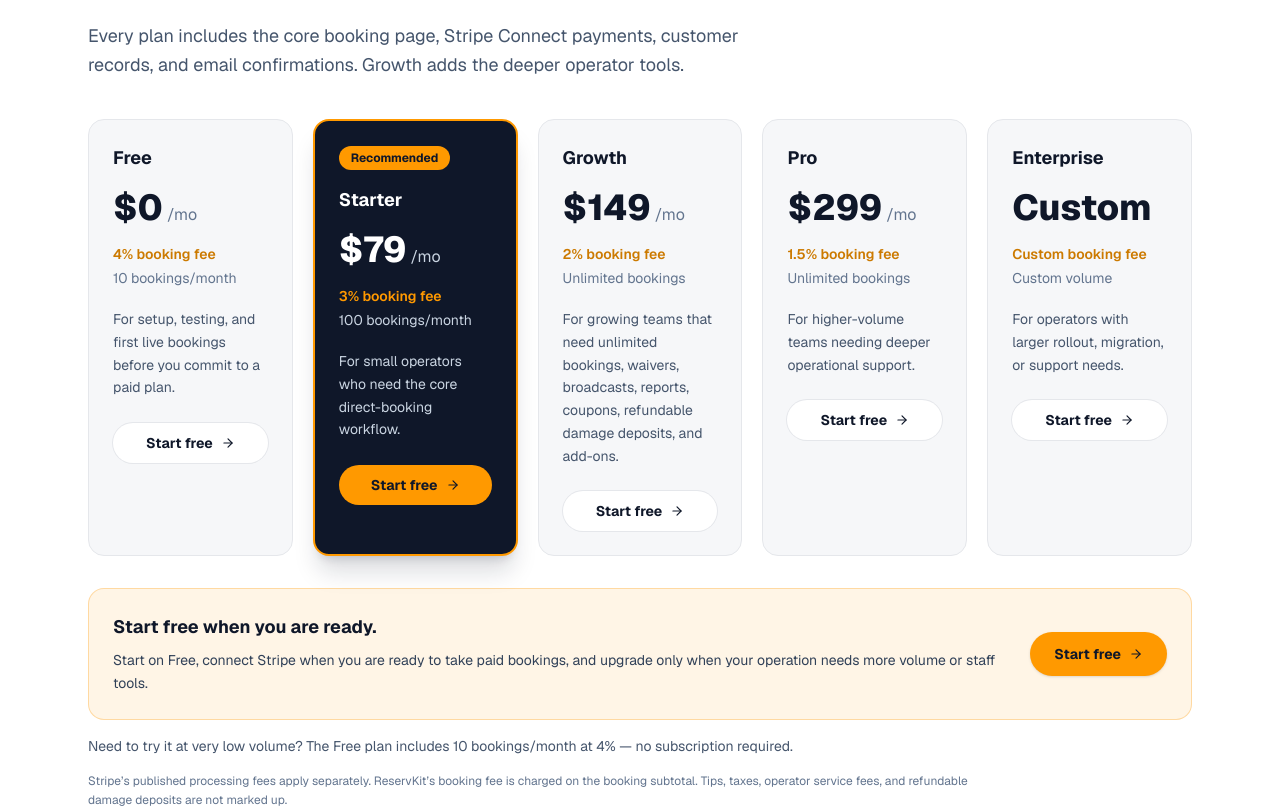
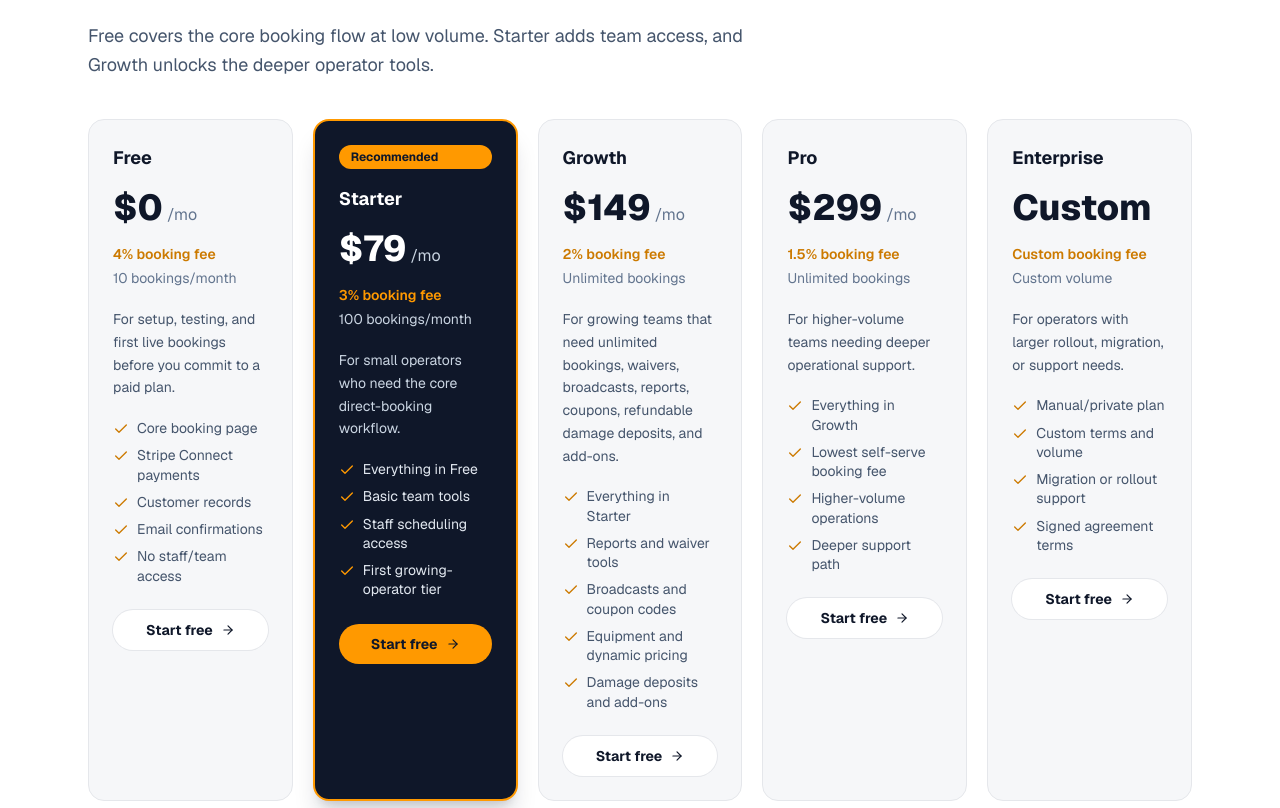
Before and after one commit to Cortana-Ops/reservkit-landing, a Next.js app: page /pricing in a window 1280 px wide. Shown: the part 383-1191 px from the top of the page. Built offline with nearby package versions, Linux system fonts and the light colour scheme.

Commit message:
Clarify public pricing plan gates

```diff
--- a/app/components/PricingSection.tsx
+++ b/app/components/PricingSection.tsx
@@ -1,4 +1,4 @@
-import { ArrowRight } from "lucide-react";
+import { ArrowRight, Check } from "lucide-react";
 import { TrackedLink } from "./TrackedLink";
 import {
   PRIMARY_CTA_URL,
@@ -25,7 +25,7 @@ export function PricingSection({ compact = false }: PricingSectionProps) {
             Pricing you can read without booking a demo.
           </h2>
           <p className="mt-4 text-lg leading-relaxed text-slate-600">
-            Every plan includes the core booking page, Stripe Connect payments, customer records, and email confirmations. Growth adds the deeper operator tools.
+            Free covers the core booking flow at low volume. Starter adds team access, and Growth unlocks the deeper operator tools.
           </p>
         </div>
 
@@ -33,7 +33,7 @@ export function PricingSection({ compact = false }: PricingSectionProps) {
           {pricingTiers.map((tier) => (
             <article
               key={tier.name}
-              className={`relative rounded-2xl p-6 ${
+              className={`relative flex flex-col rounded-2xl p-6 ${
                 tier.highlight
                   ? "border-2 border-amber bg-navy text-white shadow-xl shadow-navy/15"
                   : "border border-[var(--color-border)] bg-[var(--color-surface)]"
@@ -60,6 +60,20 @@ export function PricingSection({ compact = false }: PricingSectionProps) {
               <p className={`mt-5 min-h-12 text-sm leading-relaxed ${tier.highlight ? "text-slate-300" : "text-slate-600"}`}>
                 {tier.description}
               </p>
+              <ul className="mt-5 space-y-2 text-sm">
+                {tier.features.map((feature) => (
+                  <li
+                    key={feature}
+                    className={`flex gap-2 leading-snug ${tier.highlight ? "text-slate-200" : "text-slate-600"}`}
+                  >
+                    <Check
+                      className={`mt-0.5 h-4 w-4 shrink-0 ${tier.highlight ? "text-amber" : "text-amber-dark"}`}
+                      aria-hidden="true"
+                    />
+                    <span>{feature}</span>
+                  </li>
+                ))}
+              </ul>
               <TrackedLink
                 href={PRIMARY_CTA_URL}
                 event={PRIMARY_CTA_EVENT}
@@ -75,12 +89,20 @@ export function PricingSection({ compact = false }: PricingSectionProps) {
             </article>
           ))}
 
-          <article className="rounded-2xl border border-[var(--color-border)] bg-[var(--color-surface)] p-6">
+          <article className="flex flex-col rounded-2xl border border-[var(--color-border)] bg-[var(--color-surface)] p-6">
             <h3 className="text-lg font-bold text-navy">{enterpriseTier.name}</h3>
             <div className="mt-4 text-4xl font-extrabold text-navy">{enterpriseTier.price}</div>
             <p className="mt-4 text-sm font-semibold text-amber-dark">{enterpriseTier.fee}</p>
             <p className="mt-1 text-sm text-slate-500">{enterpriseTier.volume}</p>
             <p className="mt-5 min-h-12 text-sm leading-relaxed text-slate-600">{enterpriseTier.description}</p>
+            <ul className="mt-5 space-y-2 text-sm text-slate-600">
+              {enterpriseTier.features.map((feature) => (
+                <li key={feature} className="flex gap-2 leading-snug">
+                  <Check className="mt-0.5 h-4 w-4 shrink-0 text-amber-dark" aria-hidden="true" />
+                  <span>{feature}</span>
+                </li>
+              ))}
+            </ul>
             <TrackedLink
               href={PRIMARY_CTA_URL}
               event={PRIMARY_CTA_EVENT}
--- a/app/lib/marketing.ts
+++ b/app/lib/marketing.ts
@@ -35,6 +35,13 @@ export const pricingTiers = [
     fee: "4% booking fee",
     volume: "10 bookings/month",
     description: "For setup, testing, and first live bookings before you commit to a paid plan.",
+    features: [
+      "Core booking page",
+      "Stripe Connect payments",
+      "Customer records",
+      "Email confirmations",
+      "No staff/team access",
+    ],
     highlight: false,
   },
   {
@@ -44,6 +51,12 @@ export const pricingTiers = [
     fee: "3% booking fee",
     volume: "100 bookings/month",
     description: "For small operators who need the core direct-booking workflow.",
+    features: [
+      "Everything in Free",
+      "Basic team tools",
+      "Staff scheduling access",
+      "First growing-operator tier",
+    ],
     highlight: true,
   },
   {
@@ -53,6 +66,13 @@ export const pricingTiers = [
     fee: "2% booking fee",
     volume: "Unlimited bookings",
     description: "For growing teams that need unlimited bookings, waivers, broadcasts, reports, coupons, refundable damage deposits, and add-ons.",
+    features: [
+      "Everything in Starter",
+      "Reports and waiver tools",
+      "Broadcasts and coupon codes",
+      "Equipment and dynamic pricing",
+      "Damage deposits and add-ons",
+    ],
     highlight: false,
   },
   {
@@ -62,6 +82,12 @@ export const pricingTiers = [
     fee: "1.5% booking fee",
     volume: "Unlimited bookings",
     description: "For higher-volume teams needing deeper operational support.",
+    features: [
+      "Everything in Growth",
+      "Lowest self-serve booking fee",
+      "Higher-volume operations",
+      "Deeper support path",
+    ],
     highlight: false,
   },
 ];
@@ -72,6 +98,12 @@ export const enterpriseTier = {
   fee: "Custom booking fee",
   volume: "Custom volume",
   description: "For operators with larger rollout, migration, or support needs.",
+  features: [
+    "Manual/private plan",
+    "Custom terms and volume",
+    "Migration or rollout support",
+    "Signed agreement terms",
+  ],
 };
 
 export const earlyAccessPricingCallout =
--- a/app/pricing/page.tsx
+++ b/app/pricing/page.tsx
@@ -15,7 +15,7 @@ export const metadata: Metadata = {
 const faqs = [
   {
     q: "What is included in every plan?",
-    a: "Free and Starter include the core booking page, Stripe Connect payments, customer records, and email confirmations. Starter adds basic team tools. Growth adds unlimited bookings, waivers, broadcasts, reports, coupon codes, refundable damage deposits, and priced add-ons. Pro adds higher-tier operational support.",
+    a: "Free includes the core booking page, Stripe Connect payments, customer records, and email confirmations at low volume. Starter adds basic team tools. Growth adds unlimited bookings, waivers, broadcasts, reports, coupon codes, refundable damage deposits, priced add-ons, equipment, and dynamic pricing. Pro adds the lowest self-serve booking fee and a deeper support path for higher-volume teams.",
   },
   {
     q: "What does booking fee mean?",
--- a/scripts/check-content.mjs
+++ b/scripts/check-content.mjs
@@ -201,6 +201,12 @@ const required = [
   { file: "app/lib/marketing.ts", text: "Stripe’s published processing fees apply separately" },
   { file: "app/docs/payments/page.tsx", text: "refundable damage deposit" },
   { file: "app/lib/marketing.ts", text: "refundable damage deposits are not marked up" },
+  { file: "app/lib/marketing.ts", text: "No staff/team access" },
+  { file: "app/lib/marketing.ts", text: "Basic team tools" },
+  { file: "app/lib/marketing.ts", text: "Equipment and dynamic pricing" },
+  { file: "app/pricing/page.tsx", text: "Free includes the core booking page" },
+  { file: "app/pricing/page.tsx", text: "Starter adds basic team tools" },
+  { file: "app/pricing/page.tsx", text: "equipment, and dynamic pricing" },
   { file: "app/docs/staff/page.tsx", text: "Team and staff tools are available on Starter and higher plans" },
   { file: "app/docs/page.tsx", text: "staff scheduling on Starter and higher plans" },
   { file: "app/docs/bookings-availability/page.tsx", text: "all-activity booking links and activity-specific booking links" },
```
Also changed, not shown: 1 other file (tests, documents, lock files or other folders).
